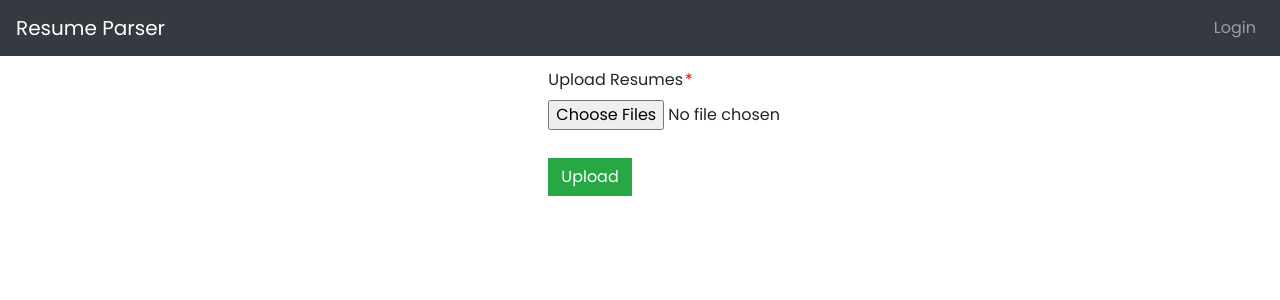
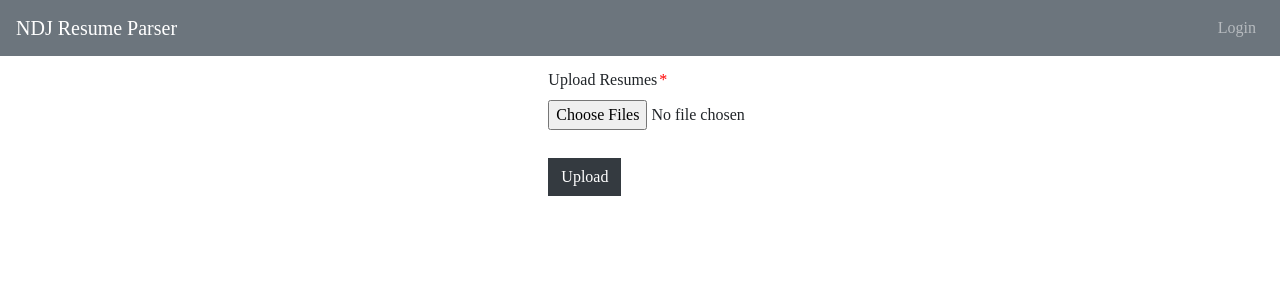
Before and after one commit to st0rmg0d/resume_parser, a Django app: page / in a window 1280 px wide. Shown: the top 300 px of the page. Run offline with Django 3.2, Linux system fonts and the light colour scheme; some libraries are stand-ins or nearby versions.

Commit message:
second commit

```diff
--- a/parser_app/templates/base.html
+++ b/parser_app/templates/base.html
@@ -19,10 +19,10 @@
     <link rel="stylesheet" href="https://use.fontawesome.com/releases/v5.3.1/css/all.css" integrity="sha384-mzrmE5qonljUremFsqc01SB46JvROS7bZs3IO2EmfFsd15uHvIt+Y8vEf7N7fWAU" crossorigin="anonymous">
     <link rel="stylesheet" href="https://cdnjs.cloudflare.com/ajax/libs/jqueryui/1.12.1/jquery-ui.css" type="text/css" media="all" />
     <link rel="stylesheet" href="{% static 'css/custom.css' %}">
-    <link rel="shortcut icon" href="{% static 'images/logomarkv2.ico' %}">
+    <link rel="shortcut icon" href="{% static 'images/logo.ico' %}">
     <title>{% block title %}{% endblock %}</title>
   </head>
-  <body style="font-family: 'Poppins', sans-serif;">
+  <body style="font-family: 'Times New Roman', sans-serif;">
     {% include 'navbar.html' %}
 
     <div class="container-fluid">
@@ -36,9 +36,9 @@
             {% csrf_token %}
             {{ form|crispy }}
             {% if user.is_authenticated %}
-            <button type="submit" id="import" name="import" class="btn btn-success" style="margin-top: 2%; border-radius: 0">Upload</button>
+            <button type="submit" id="import" name="import" class="btn btn-dark" style="margin-top: 2%; border-radius: 0">Upload</button>
             {% else %}
-            <a href="/login" class="btn btn-success" style="margin-top: 2%; border-radius: 0;">Upload</a>
+            <a href="/login" class="btn btn-dark" style="margin-top: 2%; border-radius: 0;">Upload</a>
             {% endif %}
           </form>
         </div>
--- a/parser_app/templates/login.html
+++ b/parser_app/templates/login.html
@@ -10,9 +10,10 @@
 <script src="https://cdnjs.cloudflare.com/ajax/libs/popper.js/1.12.9/umd/popper.min.js" integrity="sha384-ApNbgh9B+Y1QKtv3Rn7W3mgPxhU9K/ScQsAP7hUibX39j7fakFPskvXusvfa0b4Q" crossorigin="anonymous"></script>
 <script src="https://maxcdn.bootstrapcdn.com/bootstrap/4.0.0/js/bootstrap.min.js" integrity="sha384-JZR6Spejh4U02d8jOt6vLEHfe/JQGiRRSQQxSfFWpi1MquVdAyjUar5+76PVCmYl" crossorigin="anonymous"></script>
 
+<body style="font-family: 'Times New Roman', sans-serif;">
 
 <!--Login-->
-<div class="container py-5">
+<div class="container py-5" id='login_div'>
   <h1>Login</h1>
   <form method="POST">
     {% csrf_token %}
--- a/parser_app/templates/navbar.html
+++ b/parser_app/templates/navbar.html
@@ -1,7 +1,9 @@
 {% load static %}
-<nav class="navbar navbar-expand-md navbar-dark bg-dark sidebarNavigation" data-sidebarClass="navbar-dark bg-dark">
+<link rel="shortcut icon" href="{% static 'images/logo.ico' %}">
+
+<nav class="navbar navbar-expand-md navbar-dark bg-secondary sidebarNavigation" data-sidebarClass="navbar-dark bg-dark">
     <a class="navbar-brand" href="{% url 'homepage' %}">
-        Resume Parser
+        NDJ Resume Parser
     </a>
     <button class="navbar-toggler leftNavbarToggler" type="button" data-toggle="collapse" data-target="#navbarNav"
         aria-controls="navbarNav" aria-expanded="false" aria-label="Toggle navigation">
--- a/parser_app/templates/register.html
+++ b/parser_app/templates/register.html
@@ -8,6 +8,9 @@
 <script src="https://code.jquery.com/jquery-3.2.1.slim.min.js" integrity="sha384-KJ3o2DKtIkvYIK3UENzmM7KCkRr/rE9/Qpg6aAZGJwFDMVNA/GpGFF93hXpG5KkN" crossorigin="anonymous"></script>
 <script src="https://cdnjs.cloudflare.com/ajax/libs/popper.js/1.12.9/umd/popper.min.js" integrity="sha384-ApNbgh9B+Y1QKtv3Rn7W3mgPxhU9K/ScQsAP7hUibX39j7fakFPskvXusvfa0b4Q" crossorigin="anonymous"></script>
 <script src="https://maxcdn.bootstrapcdn.com/bootstrap/4.0.0/js/bootstrap.min.js" integrity="sha384-JZR6Spejh4U02d8jOt6vLEHfe/JQGiRRSQQxSfFWpi1MquVdAyjUar5+76PVCmYl" crossorigin="anonymous"></script>
+
+<body style="font-family: 'Times New Roman', sans-serif;">
+
 {% include 'messages.html' %}
 <!--Register-->
 <div class="container py-5">
--- a/resume_parser/utils.py
+++ b/resume_parser/utils.py
@@ -1,5 +1,3 @@
-# Author: Omkar Pathak
-
 import io
 import os
 import re
```
Also changed, not shown: parser_app/templates/resumes.html (+5 -2 lines), db.sqlite3, parser_app/static/css/custom.css (line endings or trailing spaces), parser_app/static/images/bookworm.png (deleted), parser_app/static/images/logo.ico (added), parser_app/static/images/logomark.png (deleted), parser_app/static/images/logomarkv2.ico (deleted), 1 other file.
